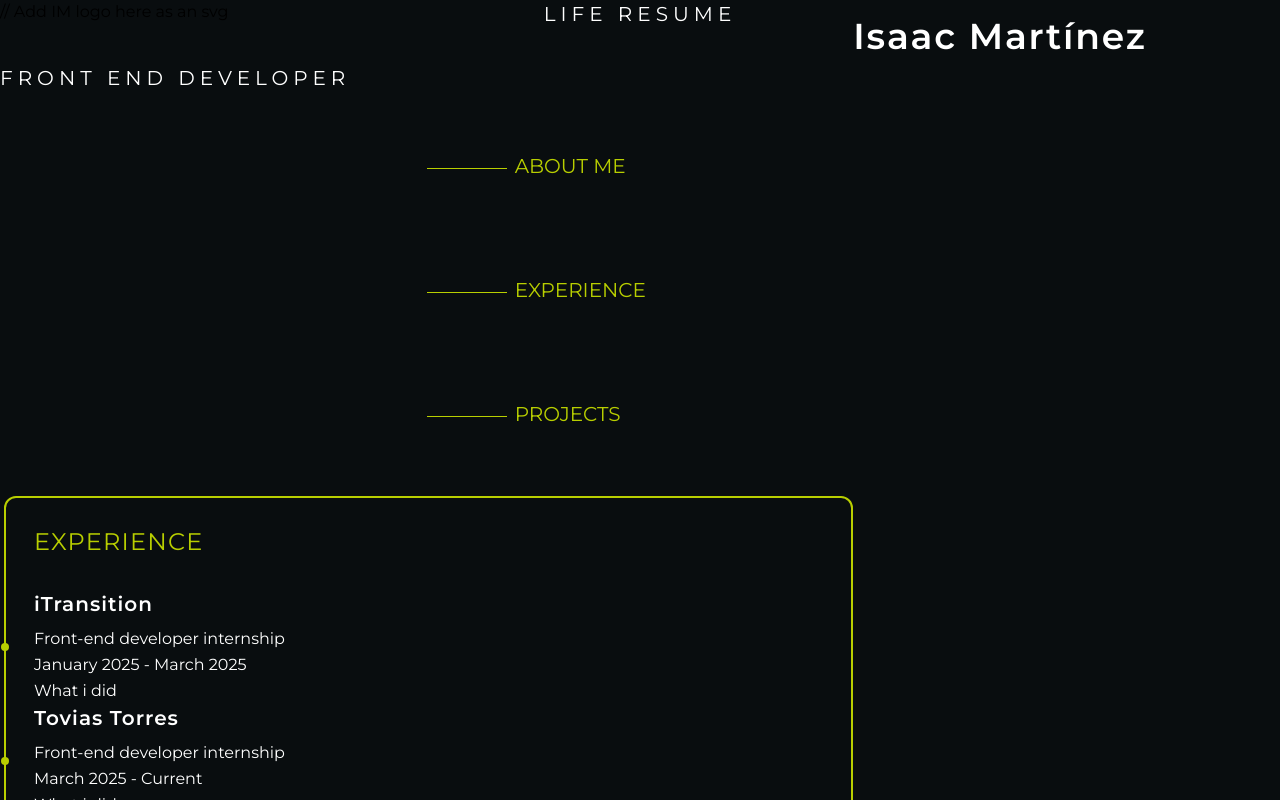
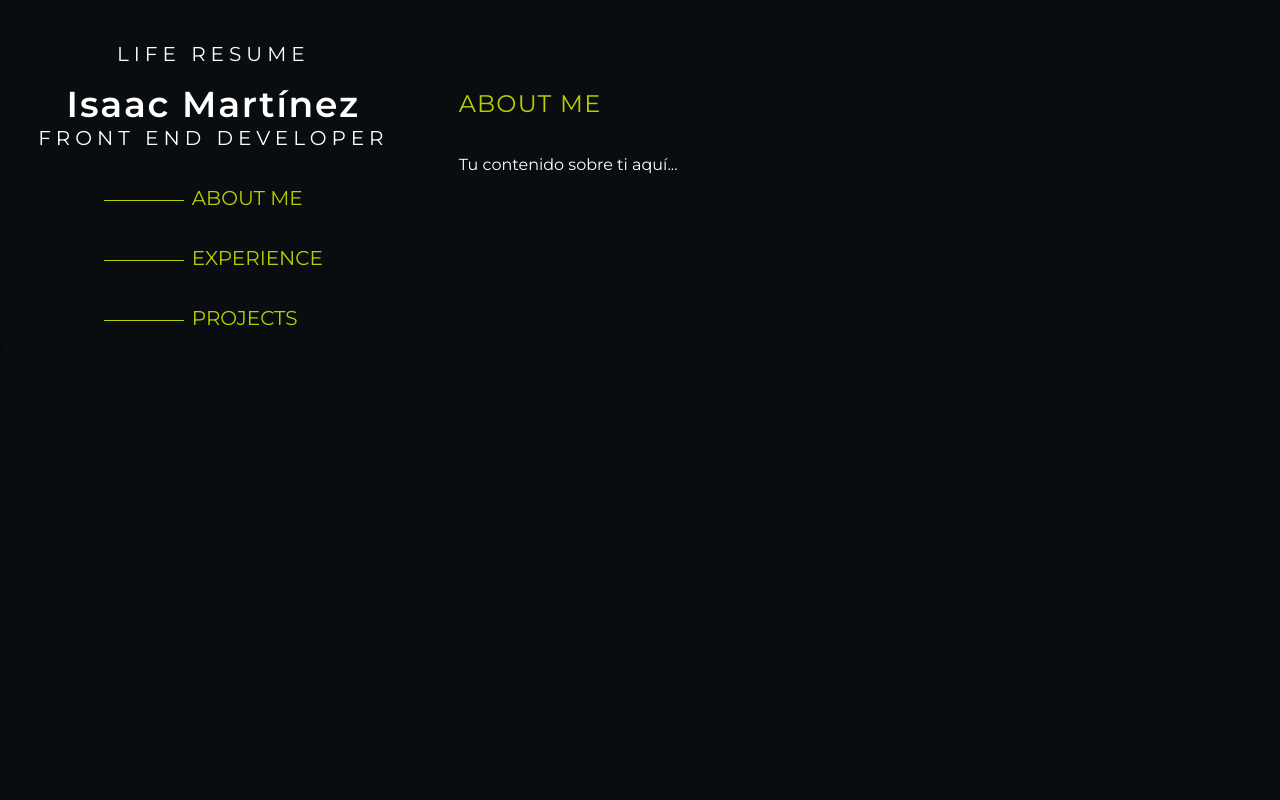
Before and after one commit to Milin7/nextjs-landing-page, a Next.js app: page / in a window 1280 px wide. Shown: the top 800 px of the page. Built offline with nearby package versions, Linux system fonts and the light colour scheme.

Commit message:
fix layout of main components

```diff
--- a/app/components/HeadingTitle.tsx
+++ b/app/components/HeadingTitle.tsx
@@ -2,21 +2,26 @@ import Typography from "./Typography";
 
 export default function HeadingTitle() {
   return (
-    <>
-      // Add IM logo here as an svg
+    <div className="mt-10">
+      {/* Add IM logo here as an svg */}
       <Typography
         component="h1"
         variant="mainHeading"
         className="flex justify-center"
       >
-        Life resume{" "}
+        Life resume
       </Typography>
-      <Typography component="h2" mt="4" variant="heading3" className="text-4xl">
+      <Typography
+        component="h2"
+        mt="4"
+        variant="heading3"
+        className="text-4xl text-center"
+      >
         Isaac Martínez
       </Typography>
       <Typography component="span" mt="2" mb="32" variant="mainHeading">
         Front End Developer
       </Typography>
-    </>
+    </div>
   );
 }
--- a/app/components/NavBar.tsx
+++ b/app/components/NavBar.tsx
@@ -1,5 +1,9 @@
 import { NavBarLinks } from "./NavBarLinks";
 
 export default function NavBar() {
-  return <NavBarLinks />;
+  return (
+    <div>
+      <NavBarLinks />;
+    </div>
+  );
 }
--- a/app/components/NavBarLinks.tsx
+++ b/app/components/NavBarLinks.tsx
@@ -1,19 +1,22 @@
 import Link from "next/link";
 import Typography from "./Typography";
 import { sections } from "../data/db";
+import HeadingTitle from "./HeadingTitle";
 
 export const NavBarLinks = () => {
   return (
+    <div className="flex justify-center flex-col items-center ">
+      <HeadingTitle />
       <nav>
         <ul>
           {sections.map((section) => (
             <li key={section.id}>
               <Link href={`#${section.title}`}>
                 <Typography
-                className="container mb-2"
+                  className="container place-self-center"
                   variant="start"
                   component="div"
-                mt="24"
+                  mt="8"
                 >
                   <div className="link-left-line border-t-1 border-landing-neon mt-4 w-20 mr-2"></div>
                   <Typography component="h3" variant="heading4" color="neon">
@@ -25,5 +28,6 @@ export const NavBarLinks = () => {
           ))}
         </ul>
       </nav>
+    </div>
   );
 };
--- a/app/components/SectionCard.tsx
+++ b/app/components/SectionCard.tsx
@@ -1,8 +1,4 @@
 import { ReactNode } from "react";
-import { education, jobs } from "../data/db";
-import ExperienceCard from "./ExperienceCard";
-import FooterTitle from "./FooterTitle";
-import styles from "./SectionCard.module.css";
 import Typography from "./Typography";
 
 type SectionCardProps = {
@@ -18,7 +14,12 @@ export default function SectionCard({
 }: SectionCardProps) {
   return (
     <section className={`h-screen mt-10 py-5 ml-1 ${className}`}>
-      <div className="border-2 text-white border-landing-neon rounded-xl p-7 h-full relative">
+      <div
+        className={` text-white ${
+          title === "About me" ? "" : "border-2 border-landing-neon"
+        } rounded-xl p-7 h-full relative mr-4`}
+        id={title}
+      >
         <Typography component="h2" variant="heading2" color="neon" mb="8">
           {title}
         </Typography>
--- a/app/components/SideBar.tsx
+++ b/app/components/SideBar.tsx
@@ -1,12 +1,8 @@
-import Link from "next/link";
-import Typography from "./Typography";
 import NavBar from "./NavBar";
-import HeadingTitle from "./HeadingTitle";
 
 export default function SideBar() {
   return (
     <>
-      <HeadingTitle />
       <NavBar />
     </>
   );
--- a/app/components/StartingPage.tsx
+++ b/app/components/StartingPage.tsx
@@ -6,15 +6,15 @@ import Typography from "./Typography";
 function StartingPage() {
   return (
     <>
+      <SectionCard title="About me">
+        <Typography variant="paragraph" color="white">
+          Tu contenido sobre ti aquí...
+        </Typography>
+      </SectionCard>
       <SectionCard title="Experience">
         {jobs.map((job) => (
           <ExperienceCard key={job.id} jobList={job} />
         ))}
-      </SectionCard>
-      <SectionCard title="About me">
-        <Typography variant="paragraph" color="white">
-          Tu contenido sobre ti aquí...
-        </Typography>
       </SectionCard>
       <SectionCard title="Projects">
         <div className="grid grid-cols-2 gap-4"></div>
--- a/app/layout.tsx
+++ b/app/layout.tsx
@@ -23,7 +23,6 @@ export default function RootLayout({
       <body
         className={`bg-landing-grey cursor-default ${montserrat.className} antialiased min-h-screen h-full`}
       >
-        {/* <CustomCursor /> */}
         <div className="grid grid-cols-3 h-full">
           <SideBar />
           <main className="col-span-2 h-full scroller">{children}</main>
```
Lines whose indentation alone changed are shown as unchanged.
